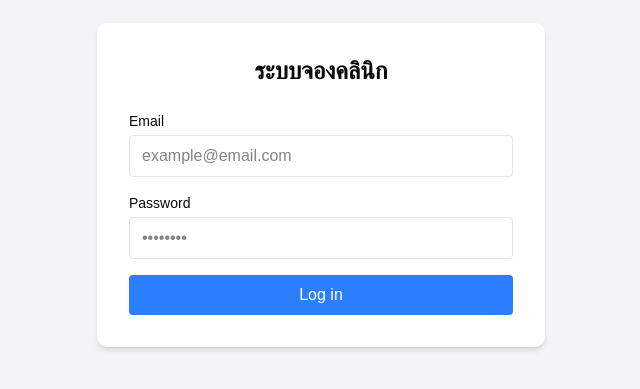
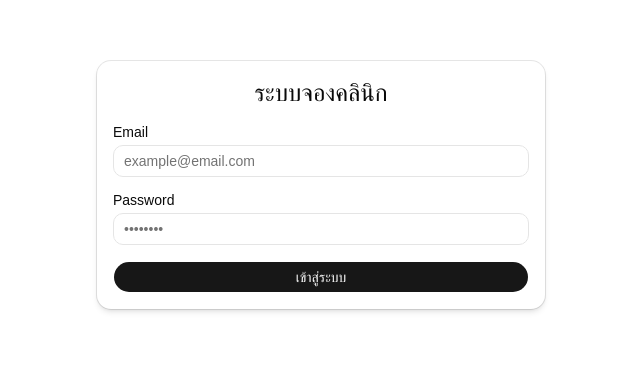
Before and after one commit to thedramaboy/QueueMeIn, a React app in the folder frontend/: page /login in a window 1280 px wide. Shown: the part 215-604 px from the top of the page, without its empty margins (319-959 px from the left). Built offline with nearby package versions, Linux system fonts and the light colour scheme; no server answers; the HTML template or start-up script is replaced by a standard one.

Commit message:
style: style login page

```diff
--- /dev/null
+++ b/frontend/src/components/ui/button.jsx
@@ -0,0 +1,63 @@
+import * as React from "react"
+import { cva } from "class-variance-authority";
+import { Slot } from "radix-ui"
+
+import { cn } from "@/lib/utils"
+
+const buttonVariants = cva(
+  "group/button inline-flex shrink-0 items-center justify-center rounded-full border border-transparent bg-clip-padding text-sm font-medium whitespace-nowrap transition-all outline-none select-none focus-visible:border-ring focus-visible:ring-3 focus-visible:ring-ring/50 active:not-aria-[haspopup]:translate-y-px disabled:pointer-events-none disabled:opacity-50 aria-invalid:border-destructive aria-invalid:ring-3 aria-invalid:ring-destructive/20 dark:aria-invalid:border-destructive/50 dark:aria-invalid:ring-destructive/40 [&_svg]:pointer-events-none [&_svg]:shrink-0 [&_svg:not([class*='size-'])]:size-4",
+  {
+    variants: {
+      variant: {
+        default: "bg-primary text-primary-foreground hover:bg-primary/80",
+        outline:
+          "border-border bg-background hover:bg-muted hover:text-foreground aria-expanded:bg-muted aria-expanded:text-foreground dark:border-input dark:bg-input/30 dark:hover:bg-input/50",
+        secondary:
+          "bg-secondary text-secondary-foreground hover:bg-[color-mix(in_oklch,var(--secondary),var(--foreground)_5%)] aria-expanded:bg-secondary aria-expanded:text-secondary-foreground",
+        ghost:
+          "hover:bg-muted hover:text-foreground aria-expanded:bg-muted aria-expanded:text-foreground dark:hover:bg-muted/50",
+        destructive:
+          "bg-destructive/10 text-destructive hover:bg-destructive/20 focus-visible:border-destructive/40 focus-visible:ring-destructive/20 dark:bg-destructive/20 dark:hover:bg-destructive/30 dark:focus-visible:ring-destructive/40",
+        link: "text-primary underline-offset-4 hover:underline",
+      },
+      size: {
+        default:
+          "h-8 gap-1.5 px-2.5 has-data-[icon=inline-end]:pr-2 has-data-[icon=inline-start]:pl-2",
+        xs: "h-6 gap-1 rounded-[min(var(--radius-md),10px)] px-2 text-xs in-data-[slot=button-group]:rounded-lg has-data-[icon=inline-end]:pr-1.5 has-data-[icon=inline-start]:pl-1.5 [&_svg:not([class*='size-'])]:size-3",
+        sm: "h-7 gap-1 rounded-[min(var(--radius-md),12px)] px-2.5 text-[0.8rem] in-data-[slot=button-group]:rounded-lg has-data-[icon=inline-end]:pr-1.5 has-data-[icon=inline-start]:pl-1.5 [&_svg:not([class*='size-'])]:size-3.5",
+        lg: "h-9 gap-1.5 px-2.5 has-data-[icon=inline-end]:pr-2 has-data-[icon=inline-start]:pl-2",
+        icon: "size-8",
+        "icon-xs":
+          "size-6 rounded-[min(var(--radius-md),10px)] in-data-[slot=button-group]:rounded-lg [&_svg:not([class*='size-'])]:size-3",
+        "icon-sm":
+          "size-7 rounded-[min(var(--radius-md),12px)] in-data-[slot=button-group]:rounded-lg",
+        "icon-lg": "size-9",
+      },
+    },
+    defaultVariants: {
+      variant: "default",
+      size: "default",
+    },
+  }
+)
+
+function Button({
+  className,
+  variant = "default",
+  size = "default",
+  asChild = false,
+  ...props
+}) {
+  const Comp = asChild ? Slot.Root : "button"
+
+  return (
+    <Comp
+      data-slot="button"
+      data-variant={variant}
+      data-size={size}
+      className={cn(buttonVariants({ variant, size, className }))}
+      {...props} />
+  );
+}
+
+export { Button, buttonVariants }
--- /dev/null
+++ b/frontend/src/components/ui/card.jsx
@@ -0,0 +1,114 @@
+import * as React from "react"
+
+import { cn } from "@/lib/utils"
+
+function Card({
+  className,
+  size = "default",
+  ...props
+}) {
+  return (
+    <div
+      data-slot="card"
+      data-size={size}
+      className={cn(
+        "group/card flex flex-col gap-(--card-spacing) overflow-hidden rounded-xl bg-card py-(--card-spacing) text-sm text-card-foreground ring-1 ring-foreground/10 [--card-spacing:--spacing(4)] has-data-[slot=card-footer]:pb-0 has-[>img:first-child]:pt-0 data-[size=sm]:[--card-spacing:--spacing(3)] data-[size=sm]:has-data-[slot=card-footer]:pb-0 *:[img:first-child]:rounded-t-xl *:[img:last-child]:rounded-b-xl",
+        className
+      )}
+      {...props} />
+  );
+}
+
+function CardHeader({
+  className,
+  ...props
+}) {
+  return (
+    <div
+      data-slot="card-header"
+      className={cn(
+        "group/card-header @container/card-header grid auto-rows-min items-start gap-1 rounded-t-xl px-(--card-spacing) has-data-[slot=card-action]:grid-cols-[1fr_auto] has-data-[slot=card-description]:grid-rows-[auto_auto] [.border-b]:pb-(--card-spacing)",
+        className
+      )}
+      {...props} />
+  );
+}
+
+function CardTitle({
+  className,
+  ...props
+}) {
+  return (
+    <div
+      data-slot="card-title"
+      className={cn(
+        "font-heading text-base leading-snug font-medium group-data-[size=sm]/card:text-sm",
+        className
+      )}
+      {...props} />
+  );
+}
+
+function CardDescription({
+  className,
+  ...props
+}) {
+  return (
+    <div
+      data-slot="card-description"
+      className={cn("text-sm text-muted-foreground", className)}
+      {...props} />
+  );
+}
+
+function CardAction({
+  className,
+  ...props
+}) {
+  return (
+    <div
+      data-slot="card-action"
+      className={cn(
+        "col-start-2 row-span-2 row-start-1 self-start justify-self-end",
+        className
+      )}
+      {...props} />
+  );
+}
+
+function CardContent({
+  className,
+  ...props
+}) {
+  return (
+    <div
+      data-slot="card-content"
+      className={cn("px-(--card-spacing)", className)}
+      {...props} />
+  );
+}
+
+function CardFooter({
+  className,
+  ...props
+}) {
+  return (
+    <div
+      data-slot="card-footer"
+      className={cn(
+        "flex items-center rounded-b-xl border-t bg-muted/50 p-(--card-spacing)",
+        className
+      )}
+      {...props} />
+  );
+}
+
+export {
+  Card,
+  CardHeader,
+  CardFooter,
+  CardTitle,
+  CardAction,
+  CardDescription,
+  CardContent,
+}
--- /dev/null
+++ b/frontend/src/components/ui/input.jsx
@@ -0,0 +1,22 @@
+import * as React from "react"
+
+import { cn } from "@/lib/utils"
+
+function Input({
+  className,
+  type,
+  ...props
+}) {
+  return (
+    <input
+      type={type}
+      data-slot="input"
+      className={cn(
+        "h-8 w-full min-w-0 rounded-lg border border-input bg-transparent px-2.5 py-1 text-base transition-colors outline-none file:inline-flex file:h-6 file:border-0 file:bg-transparent file:text-sm file:font-medium file:text-foreground placeholder:text-muted-foreground focus-visible:border-ring focus-visible:ring-3 focus-visible:ring-ring/50 disabled:pointer-events-none disabled:cursor-not-allowed disabled:bg-input/50 disabled:opacity-50 aria-invalid:border-destructive aria-invalid:ring-3 aria-invalid:ring-destructive/20 md:text-sm dark:bg-input/30 dark:disabled:bg-input/80 dark:aria-invalid:border-destructive/50 dark:aria-invalid:ring-destructive/40",
+        className
+      )}
+      {...props} />
+  );
+}
+
+export { Input }
--- /dev/null
+++ b/frontend/src/components/ui/label.jsx
@@ -0,0 +1,21 @@
+import * as React from "react"
+import { Label as LabelPrimitive } from "radix-ui"
+
+import { cn } from "@/lib/utils"
+
+function Label({
+  className,
+  ...props
+}) {
+  return (
+    <LabelPrimitive.Root
+      data-slot="label"
+      className={cn(
+        "flex items-center gap-2 text-sm leading-none font-medium select-none group-data-[disabled=true]:pointer-events-none group-data-[disabled=true]:opacity-50 peer-disabled:cursor-not-allowed peer-disabled:opacity-50",
+        className
+      )}
+      {...props} />
+  );
+}
+
+export { Label }
--- a/frontend/src/pages/auth/LoginPage.jsx
+++ b/frontend/src/pages/auth/LoginPage.jsx
@@ -2,6 +2,10 @@ import { useState } from "react";
 import { useNavigate } from "react-router-dom";
 import api from "../../services/api.js";
 import useAuthStore from "../../stores/auth.store";
+import { Card, CardContent, CardHeader, CardTitle } from "@/components/ui/card";
+import { Button } from "@/components/ui/button";
+import { Input } from "@/components/ui/input";
+import { Label } from "@/components/ui/label";
 
 const LoginPage = () => {
   const navigate = useNavigate();
@@ -32,50 +36,50 @@ const LoginPage = () => {
   };
 
   return (
-    <div className="min-h-screen bg-gray-100 flex items-center justify-center">
-      <div className="bg-white p-8 rounded-lg shadow-md w-full max-w-md">
-        <h1 className="text-2xl font-bold text-center mb-6">ระบบจองคลินิก</h1>
+    <div className="min-h-screen bg-background flex items-center justify-center p-4">
+      <Card className="w-full max-w-md shadow-md">
+        <CardHeader className="text-center">
+          <CardTitle className="text-2xl">ระบบจองคลินิก</CardTitle>
+        </CardHeader>
+        <CardContent>
           {error && (
-          <div className="bg-red-50 text-red-500 p-3 rounded mb-4 text-sm">
+            <div className="rounded-md bg-destructive/10 text-destructive text-sm p-3 mb-4">
               {error}
             </div>
           )}
           <form onSubmit={handleSubmit} className="space-y-4">
-          <div>
-            <label className="block text-sm font-medium mb-1">Email</label>
-            <input
+            <div className="space-y-1.5">
+              <Label htmlFor="email">Email</Label>
+              <Input
+                id="email"
                 type="email"
                 name="email"
                 value={form.email}
                 onChange={handleChange}
-              className="w-full border rounded px-3 py-2 focus:outline-none focus:ring-2 focus:ring-blue-500"
                 placeholder="example@email.com"
                 required
               />
             </div>
 
-          <div>
-            <label className="block text-sm font-medium mb-1">Password</label>
-            <input
+            <div className="space-y-1.5">
+              <Label htmlFor="password">Password</Label>
+              <Input
+                id="password"
                 type="password"
                 name="password"
                 value={form.password}
                 onChange={handleChange}
-              className="w-full border rounded px-3 py-2 focus:outline-none focus:ring-2 focus:ring-blue-500"
                 placeholder="••••••••"
                 required
               />
             </div>
 
-          <button
-            type="submit"
-            disabled={loading}
-            className="w-full bg-blue-500 text-white py-2 rounded hover:bg-blue-600 disabled:opacity-50"
-          >
-            {loading ? "Logging in..." : "Log in"}
-          </button>
+            <Button type="submit" disabled={loading} className="w-full rounded-full">
+              {loading ? "กำลังเข้าสู่ระบบ..." : "เข้าสู่ระบบ"}
+            </Button>
           </form>
-      </div>
+        </CardContent>
+      </Card>
     </div>
   );
 };
```
Lines whose indentation alone changed are shown as unchanged.
